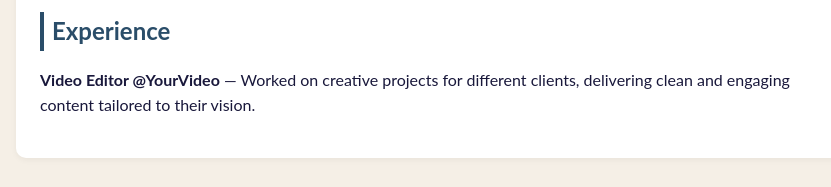
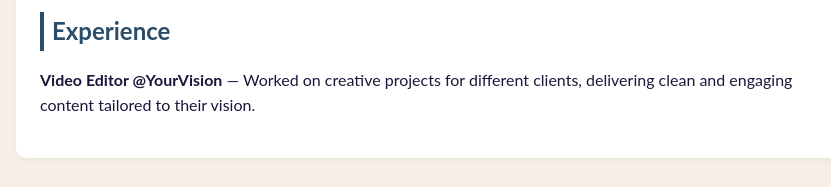
Before and after one commit to ayouz0/ayouz0.github.io, a plain HTML site: page index.html in a window 1280 px wide. Shown: the part 936-1123 px from the top of the page, 200-1031 px from the left. Drawn offline with Linux system fonts and the light colour scheme.

Commit message:
Update index.html

```diff
--- a/index.html
+++ b/index.html
@@ -124,7 +124,7 @@
 
   <section>
     <h2>Experience</h2>
-    <p><strong>Video Editor @YourVideo</strong> — Worked on creative projects for different clients,
+    <p><strong>Video Editor @YourVision</strong> — Worked on creative projects for different clients,
     delivering clean and engaging content tailored to their vision.</p>
   </section>
 
```
